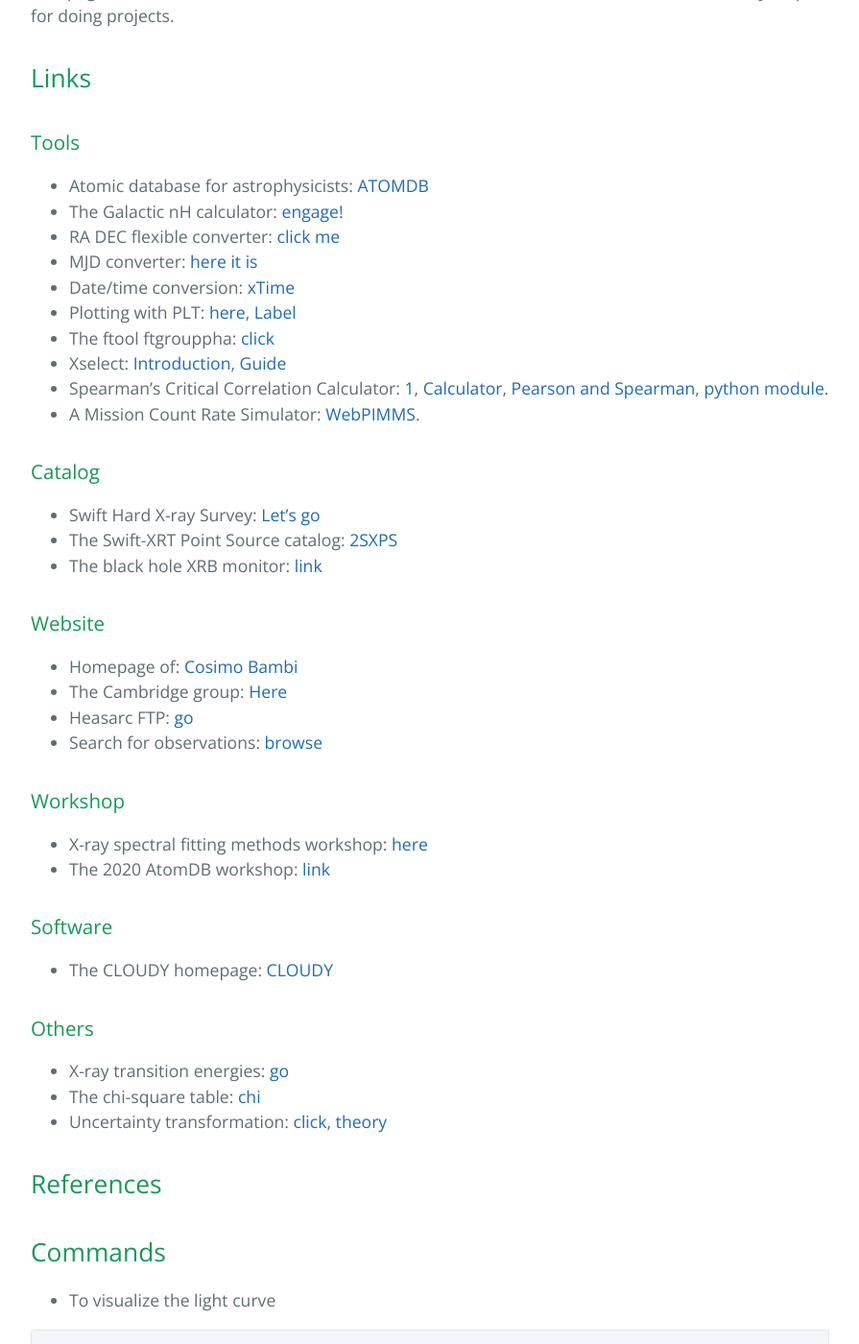
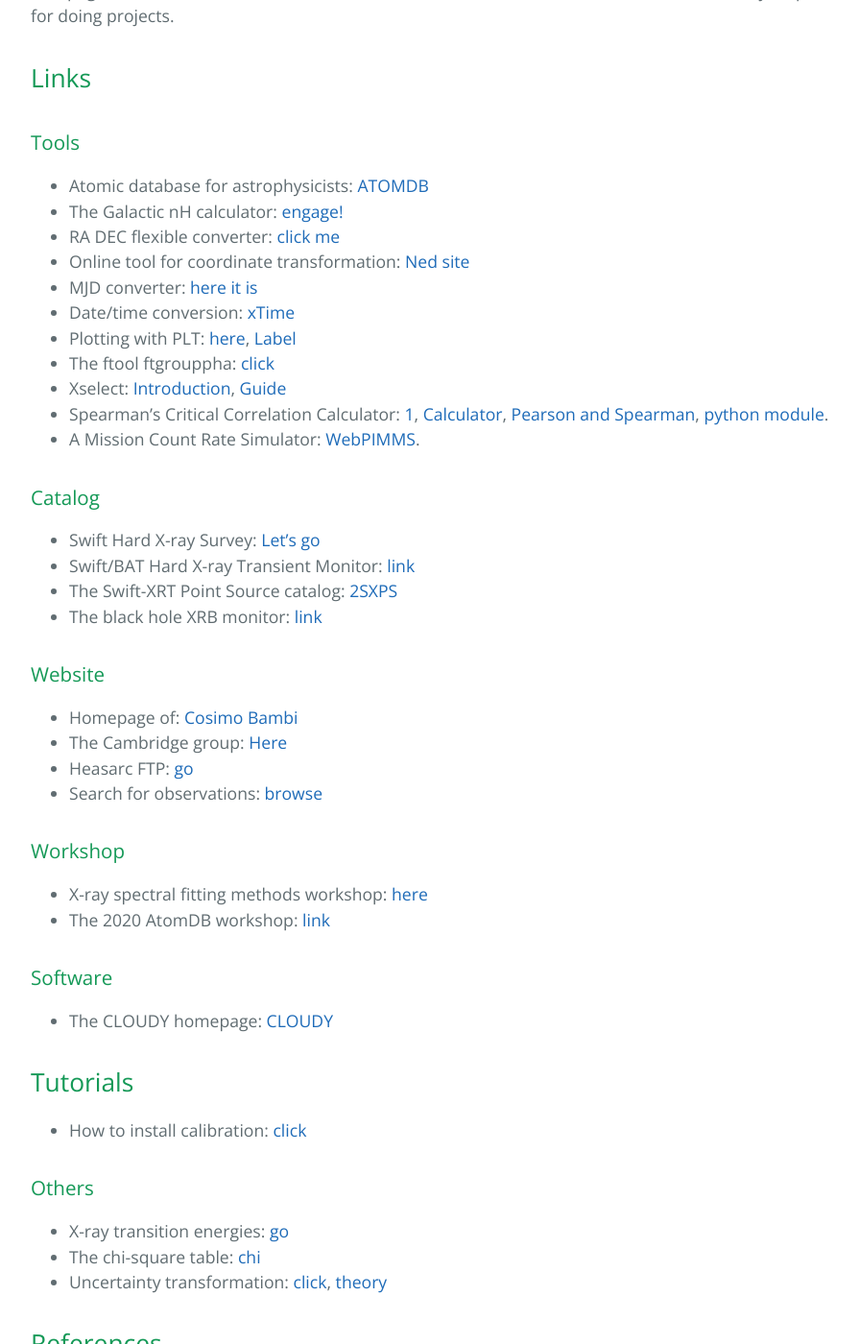
Before and after one commit to honghui-liu/notes, a Jekyll site: the page built from _posts/2020-03-01-useful-material.md, in a window 1280 px wide and 1400 px high, scrolled down 421 px. Shown: the whole window at 96% size, without its empty margins (192-1087 px from the left). Built offline with Jekyll 4.4.1, drawn with Linux system fonts in a browser that asks for light colours.

Commit message:
20210926 18:51

```diff
--- a/_posts/2020-03-01-useful-material.md
+++ b/_posts/2020-03-01-useful-material.md
@@ -12,6 +12,7 @@ This page is used to record the useful links, commands and softwares that I foun
 * Atomic database for astrophysicists: [ATOMDB](http://www.atomdb.org/)
 * The Galactic nH calculator: [engage!](https://www.swift.ac.uk/analysis/nhtot/index.php)
 * RA DEC flexible converter: [click me](http://www.astrouw.edu.pl/~jskowron/ra-dec/)
+* Online tool for coordinate transformation: [Ned site](https://ned.ipac.caltech.edu/forms/calculator.html)
 * MJD converter: [here it is](http://www.csgnetwork.com/julianmodifdateconv.html)
 * Date/time conversion: [xTime](https://heasarc.gsfc.nasa.gov/cgi-bin/Tools/xTime/xTime.pl)
 * Plotting with PLT: [here](https://heasarc.gsfc.nasa.gov/docs/xte/recipes/plotting.html), [Label](https://heasarc.gsfc.nasa.gov/ftools/others/qdp/node136.html`)
@@ -23,6 +24,7 @@ This page is used to record the useful links, commands and softwares that I foun
 ### Catalog
 
 * Swift Hard X-ray Survey: [Let's go](https://swift.gsfc.nasa.gov/results/bs105mon/)
+* Swift/BAT Hard X-ray Transient Monitor: [link](https://swift.gsfc.nasa.gov/results/transients/)
 * The Swift-XRT Point Source catalog: [2SXPS](https://www.swift.ac.uk/2SXPS/)
 * The black hole XRB monitor: [link](http://integral.esac.esa.int/blackholemonitor/black-hole-monitor.php)
 
@@ -41,6 +43,10 @@ This page is used to record the useful links, commands and softwares that I foun
 ### Software
 
 * The CLOUDY homepage: [CLOUDY](https://www.nublado.org/)
+
+## Tutorials
+
+- How to install calibration: [click](https://heasarc.gsfc.nasa.gov/docs/heasarc/caldb/caldb_install.html)
 
 ### Others
 
```
Also changed, not shown: other parts of _posts/2020-03-01-useful-material.md (+1 -1 lines).
